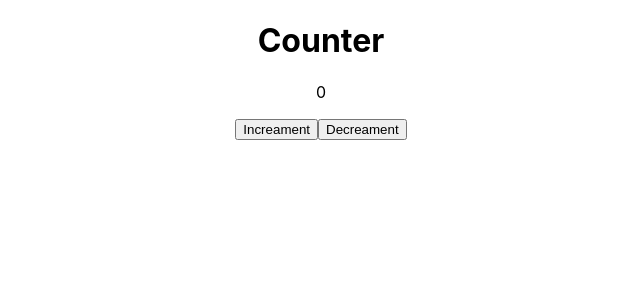
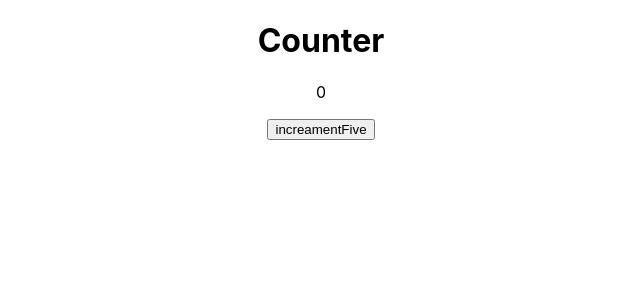
Before and after one commit to shivendra8004/HelloReact, a React (Create React App) app: page / in a window 1280 px wide. Shown: the top 300 px of the page, without its empty margins (319-959 px from the left). Built offline with nearby package versions, Linux system fonts and the light colour scheme.

Commit message:
Lect 11 PrevState

```diff
--- a/src/components/Counter.js
+++ b/src/components/Counter.js
@@ -8,19 +8,24 @@ class Counter extends Component {
     };
   }
   increament() {
-    this.setState(
-      {
-        count: this.state.count + 1,
-      },
-      () => {
-        console.log(this.state.count);
-      }
-    );
+    // this.setState(
+    //   {
+    //     count: this.state.count + 1,
+    //   },
+    //   () => {
+    //     console.log(this.state.count);
+    //   }
+    // );
+    this.setState((prevState) => ({
+      count: prevState.count + 1,
+    }));
   }
-  decreament() {
-    this.setState({
-      count: this.state.count - 1,
-    });
+  increamentFive() {
+    this.increament();
+    this.increament();
+    this.increament();
+    this.increament();
+    this.increament();
   }
   render() {
     return (
@@ -29,17 +34,10 @@ class Counter extends Component {
         <p>{this.state.count}</p>
         <button
           onClick={() => {
-            this.increament();
+            this.increamentFive();
           }}
         >
-          Increament
-        </button>
-        <button
-          onClick={() => {
-            this.decreament();
-          }}
-        >
-          Decreament
+          increamentFive
         </button>
       </div>
     );
```
